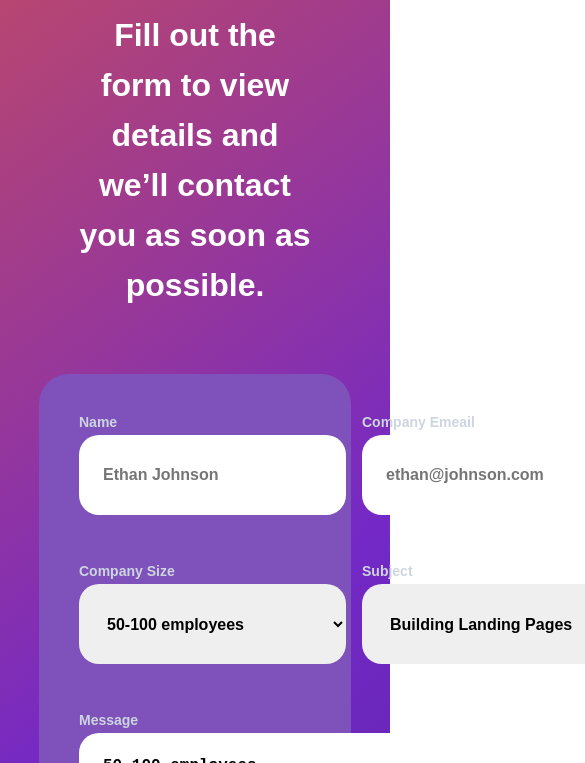
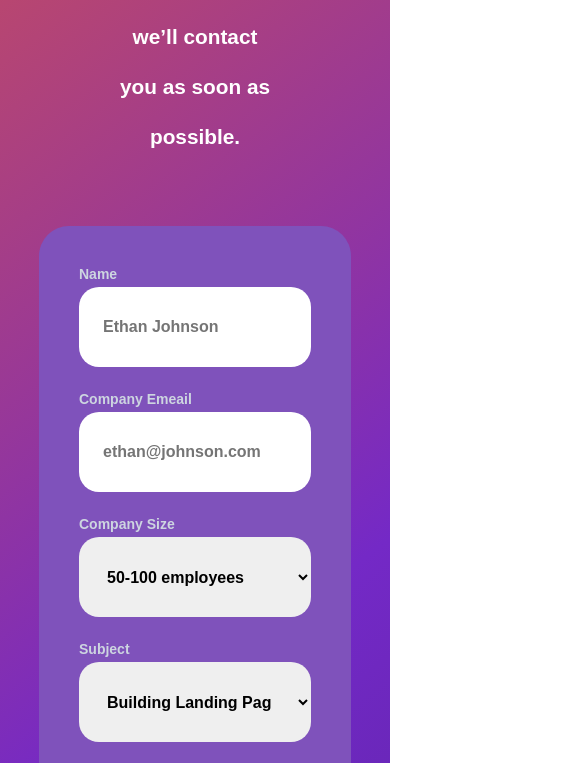
Before and after one commit to BRivasTorres/dev-challenges, a plain HTML site: page Contact Page/index.html in a window 390 px wide. Shown: the part 512-1275 px from the top of the page, 585 px wide, since content can reach past the window. Drawn offline with Linux system fonts and the light colour scheme.

Commit message:
Finish contact page challenge

```diff
--- a/Contact Page/styles.css
+++ b/Contact Page/styles.css
@@ -78,7 +78,7 @@ html {
     margin-bottom: 5px;
 }
 
-.aside__label > input{
+.aside__label > input {
     border: 2px solid red;
 }
 
@@ -102,3 +102,21 @@ html {
     border: none;
     outline: transparent;
 }
+
+
+@media screen and (max-width: 1040px) {
+    .wrapper__text {
+        width: 40%;
+        font-size: 1.5rem;
+    }
+    .text__p {
+        font-size: 1.3rem;
+    }
+    .wrapper__form {
+        display: flex;
+        flex-direction: column;
+    }
+    .form__aside>*:not(label) {
+        margin-bottom: .5rem;
+    }
+}
```
